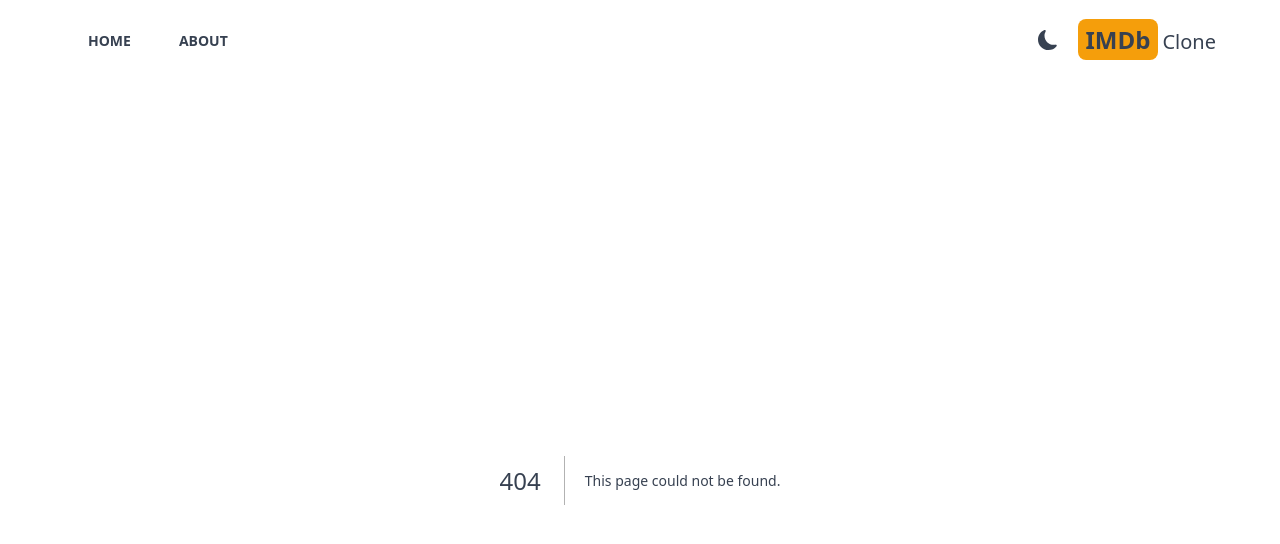
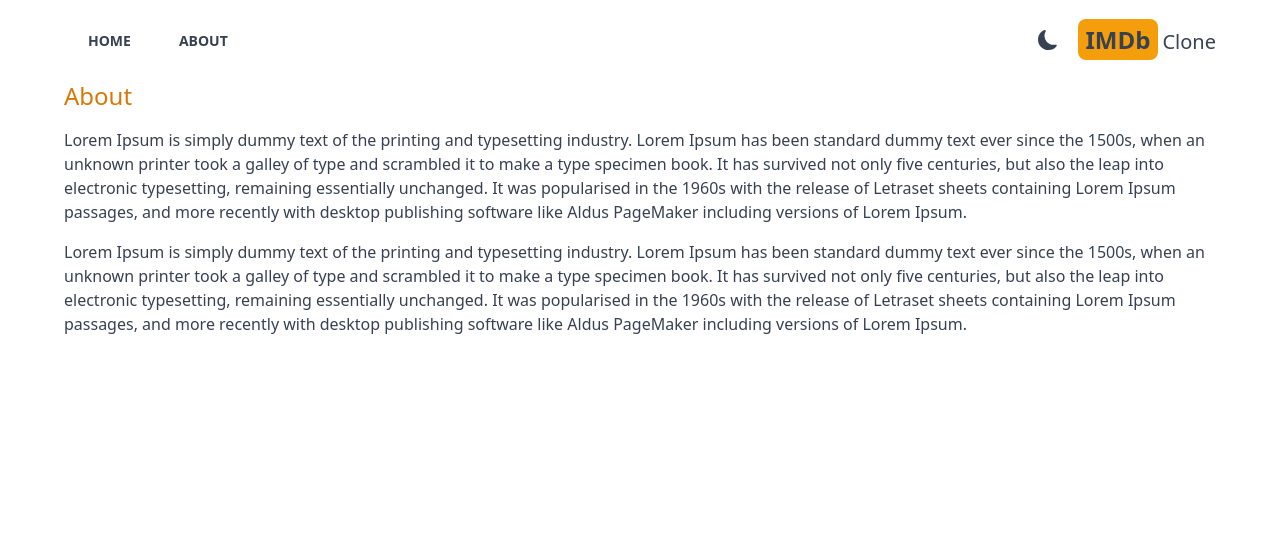
Before and after one commit to Mehdi-Guendouz/IMBb-Clone, a Next.js app: page /about in a window 1280 px wide. Before the commit this address had no page. Shown: the top 544 px of the page. Built offline with nearby package versions, Linux system fonts and the light colour scheme.

Commit message:
about page

```diff
--- /dev/null
+++ b/src/app/about/page.js
@@ -0,0 +1,27 @@
+
+
+const About = () => {
+    return (
+        <div className="max-w-6xl mx-auto space-y-4">
+            <h1 className="font-medium text-amber-600 text-2xl ">About</h1>
+            <p className="">
+                Lorem Ipsum is simply dummy text of the printing and typesetting industry. Lorem Ipsum has been
+                 standard dummy text ever since the 1500s, when an unknown printer took a galley of type and scrambled it
+                 to make a type specimen book. It has survived not only five centuries, but also the leap into electronic
+                 typesetting, remaining essentially unchanged. It was popularised in the 1960s with the release of Letraset
+                 sheets containing Lorem Ipsum passages, and more recently with desktop publishing software like
+                 Aldus PageMaker including versions of Lorem Ipsum.
+            </p>
+            <p>
+                Lorem Ipsum is simply dummy text of the printing and typesetting industry. Lorem Ipsum has been
+                 standard dummy text ever since the 1500s, when an unknown printer took a galley of type and scrambled it
+                 to make a type specimen book. It has survived not only five centuries, but also the leap into electronic
+                 typesetting, remaining essentially unchanged. It was popularised in the 1960s with the release of Letraset
+                 sheets containing Lorem Ipsum passages, and more recently with desktop publishing software like
+                 Aldus PageMaker including versions of Lorem Ipsum.
+            </p>
+        </div>
+    );
+}
+
+export default About;
```
